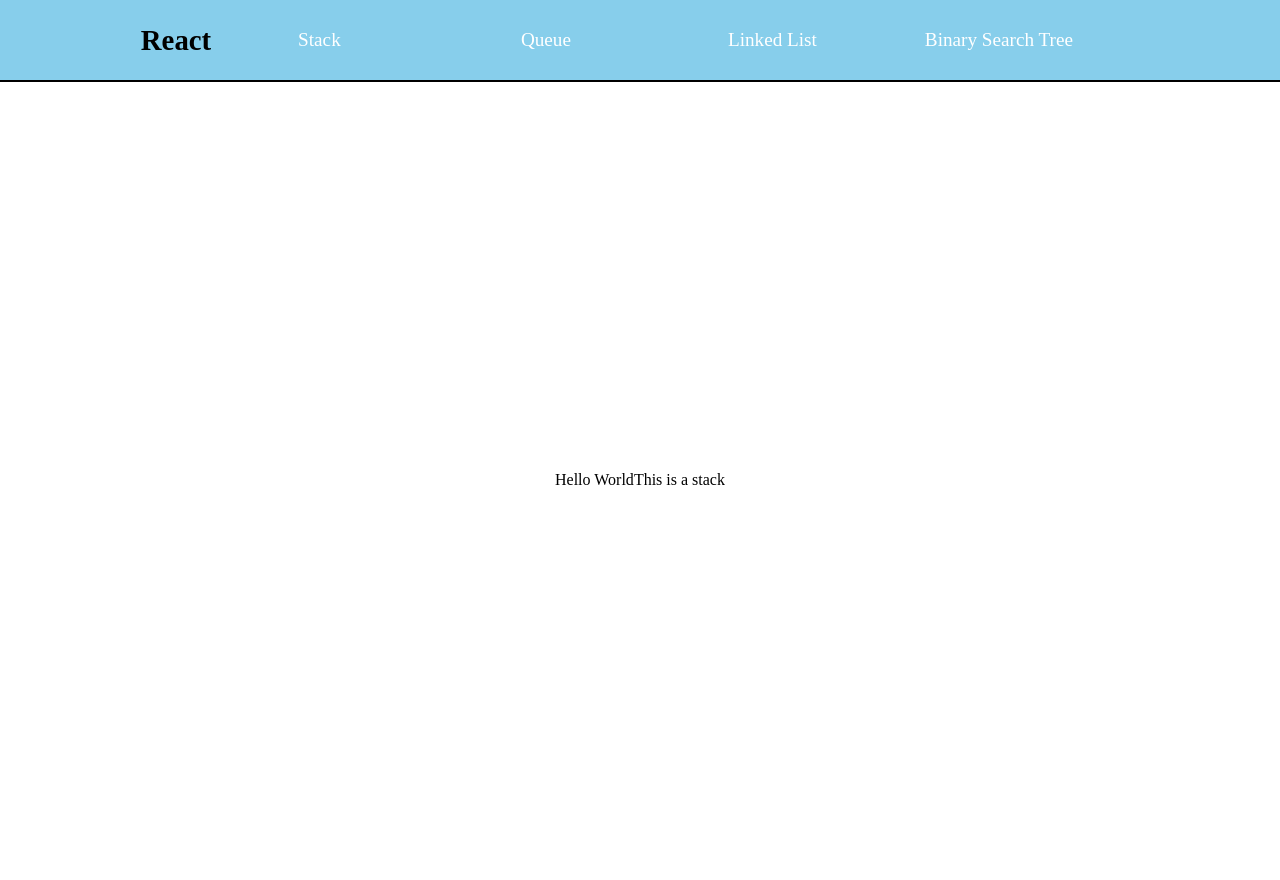
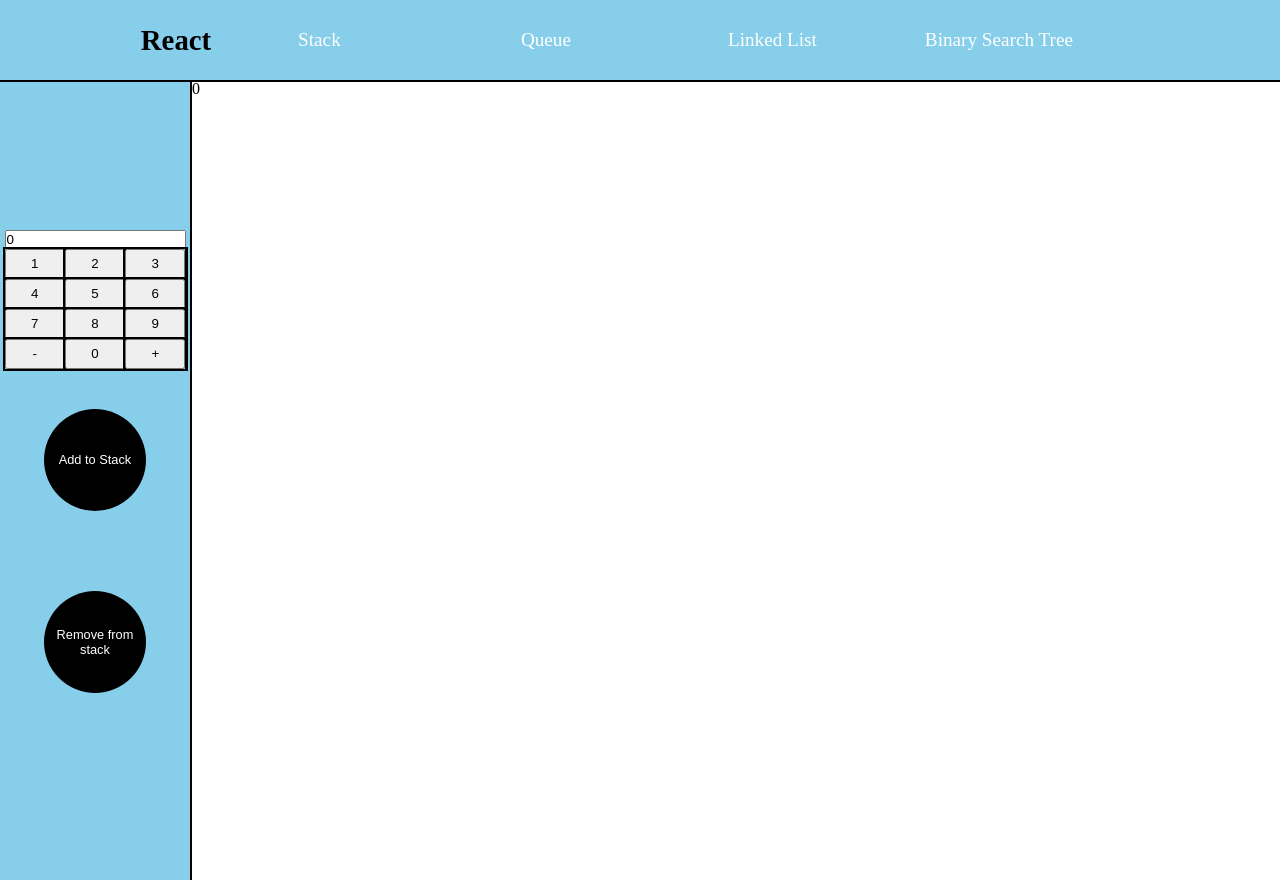
Before and after one commit to Alexander-Leon/AsyncWeekProject, a React (Create React App) app: page / in a window 1280 px wide. Built offline with nearby package versions, Linux system fonts and the light colour scheme.

Commit message:
working local state/calc/buttons

```diff
--- a/src/App.js
+++ b/src/App.js
@@ -2,7 +2,7 @@ import React from 'react'
 import {BrowserRouter as Router, Route} from 'react-router-dom'
 import Navbar from './components/Navbar/Navbar.js'
 import useStyles from './App.styles'
-import Stack from './components/Stack/Stack.js'
+import rStack from './components/Stack/Stack.js'
 import Queue from './components/Queue/Queue.js'
 import LinkedList from './components/LinkedList/LinkedList.js'
 import BinarySearchTree from './components/BinarySearchTree/BinarySearchTree.js'
@@ -14,9 +14,8 @@ function App() {
    <Router>
      <Navbar />
      <main className={classes.app}>
-       Hello World
-       <Route exact path='/' component={Stack}/>
-       <Route exact path='/stack' component={Stack}/>
+       <Route exact path='/' component={rStack}/>
+       <Route exact path='/stack' component={rStack}/>
        <Route exact path='/queue' component={Queue}/>
        <Route exact path='/linkedlist' component={LinkedList} />
        <Route exact path='/binarysearchtree' component={BinarySearchTree} />
--- a/src/App.styles.js
+++ b/src/App.styles.js
@@ -5,7 +5,5 @@ export default createUseStyles({
       display: 'flex',
       width: '100%',
       height: '100%',
-      justifyContent: 'center',
-      alignItems: 'center'
     }
   })
--- /dev/null
+++ b/src/components/DataStructures/Data.js
@@ -0,0 +1,302 @@
+export class Stack {
+  // Stack constructor function
+  constructor () {
+    // your code here
+    this.top = null
+  }
+
+  // Stack.prototype.add
+  add (item) {
+    this.top = {data: item, previous: this.top}
+    return this;
+  }
+
+  // Stack.prototype.remove
+  remove () {
+    if (this.top){
+    let rtrnitem = this.top.data
+    this.top = this.top.previous
+    return rtrnitem
+    } else {
+      return undefined
+    }
+  }
+}
+
+// -----------------------------------------
+// Queues
+class Queue {
+  // Queue constructor function
+  constructor () {
+    this.queue = null
+  }
+
+  // Queue.prototype.add
+  add (item) {
+   if (!this.queue){
+    this.queue = {data: item, next: null}
+   } else {
+     let nxt = this.queue
+     while(nxt.next){
+       nxt = nxt.next
+     }
+     nxt.next = {data: item, next: null}
+   }
+    return this;
+  }
+
+  // Queue.prototype.remove
+  remove () {
+    if (this.queue){
+    let rtrn = this.queue.data
+    this.queue = this.queue.next
+    return rtrn
+    } else {
+      return undefined
+    }
+  }
+}
+
+// -----------------------------------------
+// Linked lists
+
+class LinkedList {
+  // LinkedList constructor function
+  constructor () {
+    this.head = this.tail = null;
+  }
+
+  // LinkedList.prototype.addToTail
+  addToTail (item) {
+    if (!this.tail){
+    this.tail = new ListNode(item)
+    this.head = this.tail
+    } else if (!this.head.next){
+      this.tail = new ListNode(item, this.head)
+      this.head.next = this.tail
+    } else {
+      let temp = new ListNode(item, this.tail)
+      this.tail.next = temp
+      this.tail = temp
+    }
+
+    return this;
+  }
+
+  // LinkedList.prototype.removeFromTail
+  removeFromTail () {
+    let rtrnVal
+    if (this.tail){
+      if(this.head !== this.tail){
+      rtrnVal = this.tail.item
+    this.tail = this.tail.prev
+    this.tail.next = null
+    return rtrnVal
+      } else {
+        rtrnVal = this.head.item
+        this.tail = null
+        this.head = null
+        return rtrnVal
+      }
+    }
+    return undefined
+  }
+
+  // LinkedList.prototype.forEach
+  forEach (callbackFunc) {
+    // your code here
+    let temp = this.head
+    while (temp.next){
+      callbackFunc(temp.item)
+      temp = temp.next
+    }
+    callbackFunc(temp.item)
+  }
+}
+
+class ListNode {
+  // ListNode constructor function
+  constructor (item, prev, next) {
+    this.item = item;
+    this.next = next || null;
+    this.prev = prev || null;
+  }
+}
+
+//-----------------------------------------
+// Association lists
+
+class Alist {
+  // Alist constructor function
+  constructor () {
+    this.head = null
+  }
+
+  // Alist.prototype.set
+  set (key, value) {
+    if (this.head){
+      this.head = new AlistNode(key,value,this.head)
+    } else {
+      this.head = new AlistNode(key,value, null)
+    }
+    return this;
+  }
+
+  // Alist.prototype.get
+  get (key) {
+   let temp = this.head
+   while (temp.next){
+     if (temp.key === key){
+       return temp.value
+     }
+     temp = temp.next
+   }
+   return temp.key === key ? temp.value : undefined
+  }
+}
+
+class AlistNode {
+  // AlistNode constructor function
+  constructor (key, value, next) {
+    this.key = key;
+    this.value = value;
+    this.next = next;
+  }
+}
+
+//-----------------------------------------
+// Hash Tables
+
+function hash (key) {
+  let hashedKey = 0;
+  for (let i = 0; i < key.length; i++) {
+    hashedKey += key.charCodeAt(i);
+  }
+  return hashedKey % 20;
+}
+
+class HashTable {
+  // HashTable constructor function
+  constructor () {
+    this.buckets = Array(20);
+    for (let i =0; i < this.buckets.length; i++){
+      this.buckets[i] = new Alist()
+    }
+  }
+
+  // HashTable.prototype.set
+  set (key, value) {
+    if (this.buckets[hash(key)].head){
+      this.buckets[hash(key)].head = new AlistNode(key,value, this.buckets[hash(key)].head)
+    } else {
+      this.buckets[hash(key)].head = new AlistNode(key, value, null)
+    }
+    return this;
+  }
+
+  // HashTable.prototype.get
+  get (key) {
+    let temp = this.buckets[hash(key)].head
+    do {
+      if (temp.key === key){
+        return temp.value
+      } else {
+        temp = temp.next
+      }
+    } while (temp.next)
+    return null
+  }
+}
+
+//-----------------------------------------
+// Binary search trees
+
+class BinarySearchTree {
+  // BinarySearchTree constructor function
+  constructor (val) {
+    this.value = val
+    this.left = null
+    this.right = null
+  }
+
+  // BinarySearchTree.prototype.insert
+  insert (val) {
+    let temp = this
+    while(temp.value !== val){
+      if (temp.value > val){
+        if (temp.left){
+          temp = temp.left
+        } else {
+          temp.left = new BinarySearchTree(val)
+        }
+      } else {
+        if (temp.right){
+          temp = temp.right
+        } else {
+          temp.right = new BinarySearchTree(val)
+        }
+      }
+    }
+    return this;
+  }
+
+  // BinarySearchTree.prototype.min
+  min () {
+    let temp = this
+    while(temp.left){
+      temp = temp.left
+    }
+    return temp.value
+  }
+
+  // BinarySearchTree.prototype.max
+  max () {
+    let temp = this
+    while(temp.right){
+      temp = temp.right
+    }
+    return temp.value
+  }
+
+  // BinarySearchTree.prototype.contains
+  contains (val) {
+    let temp = this
+    while (temp.value !== val){
+      // if left and right node are both less than val it means val isn't there and inversly if theyre both larger then val isnt there
+      if ((temp.left.value < val && temp.right.value < val) || ((temp.right.value > val && temp.left.value > val))){
+        return false
+      }
+      if (temp.value > val){
+        temp = temp.left
+      } else {
+        temp = temp.right
+      }
+    }
+    return true
+  }
+
+  // BinarySearchTree.prototype.traverse
+  traverse (callbackFunc) {
+    const treeStack = new Stack();
+
+    treeStack.add(this)
+
+    while(treeStack.top){
+      console.log(treeStack.top.data)
+
+      if(treeStack.top.data.left){
+        treeStack.add(treeStack.top.data.left)
+      } else if (treeStack.top.data.right){
+        let temp = treeStack.remove()
+        treeStack.add(temp.right)
+        callbackFunc(temp.value)
+      } else {
+        callbackFunc(treeStack.remove().value)
+        if (treeStack.top){
+        treeStack.top.data.left = null
+        }
+      }
+    }
+      return null
+    }
+  }
--- /dev/null
+++ b/src/components/SideBar.styles.js
@@ -0,0 +1,45 @@
+import {createUseStyles} from 'react-jss';
+
+export default createUseStyles({
+    sideBar:{
+        backgroundColor: '#87CEEB',
+        display: 'flex',
+        width: '15%',
+        flexDirection: 'column',
+        justifyContent: 'center',
+        alignItems: 'center',
+        fontSize: '1.2rem',
+        borderRight: '2px solid black',
+    },
+    window: {
+        display: 'flex',
+        width: '100%',
+        height: '100%'
+    },
+    button: {
+        display: 'flex',
+        backgroundColor: 'black',
+        color: 'white',
+        border: 'none',
+        textAlign: 'center',
+        textDecoration: 'none',
+        display: 'inline-block',
+        margin: '5vh',
+        borderRadius: '50%',
+        width: '8vw',
+        height: '8vw',
+        fontSize: '1vw'
+    },
+    grid: {
+        display: 'grid',
+        gridTemplateColumns: 'repeat(3, 1fr)',
+        textAlign: 'center',
+        width: '100%',
+        height: '7.5rem',
+        outline: '2px solid black'
+    },
+    cell: {
+        outline: '2px solid black',
+        cursor: 'pointer'
+    }
+    })
--- a/src/components/Stack/Stack.js
+++ b/src/components/Stack/Stack.js
@@ -1,11 +1,46 @@
-import React from 'react'
-
-const Stack = () => {
-
-return (<div>
-    This is a stack
-</div>)
+import React, {useState} from 'react'
+import useSideStyles from '../SideBar.styles'
+import {Stack} from '../DataStructures/Data'
+const Reactstack = () => {
+const classes = useSideStyles();
+const [stack, setStack] = useState(new Stack)
+const [inputNum, setInput] = useState(0)
+const [total, setTotal] = useState(0)
+console.log(stack)
+const removeClick = () => {
+    setTotal(total + stack.remove());
+    setStack(stack);
+    setInput(0)
+}
+return (
+<div className={classes.window}>
+<div className={classes.sideBar}>
+    <div>
+    <input readOnly value={inputNum} ></input>
+        <div className={classes.grid}>
+            <button className={classes.cell} onClick={()=> setInput(1)}>1</button>
+            <button className={classes.cell} onClick={()=> setInput(2)}>2</button>
+            <button className={classes.cell} onClick={()=> setInput(3)}>3</button>
+            <button className={classes.cell} onClick={()=> setInput(4)}>4</button>
+            <button className={classes.cell} onClick={()=> setInput(5)}>5</button>
+            <button className={classes.cell} onClick={()=> setInput(6)}>6</button>
+            <button className={classes.cell} onClick={()=> setInput(7)}>7</button>
+            <button className={classes.cell} onClick={()=> setInput(8)}>8</button>
+            <button className={classes.cell} onClick={()=> setInput(9)}>9</button>
+            <button className={classes.cell} onClick={() => {inputNum >= 0 ? setInput(inputNum*-1):setInput(inputNum) }}>-</button>
+            <button className={classes.cell} onClick={()=> setInput(0)}>0</button>
+            <button className={classes.cell} onClick={() => {inputNum >= 0 ? setInput(inputNum):setInput(inputNum*-1) }}>+</button>
+        </div>
+    </div>
+    <button className={classes.button} onClick={() => {stack.add(inputNum); setStack(stack); setInput(0)}}>Add to Stack</button>
+    <button className={classes.button} onClick={() => {stack.top ? removeClick() : setTotal(total)} }>Remove from stack</button>
+</div>
+<div>
+   {total}
+</div>
+</div>
+)
 
 }
 
-export default Stack
+export default Reactstack
```
Also changed, not shown: src/components/Stack/Stack.styles.js (added, +13 -0 lines).
